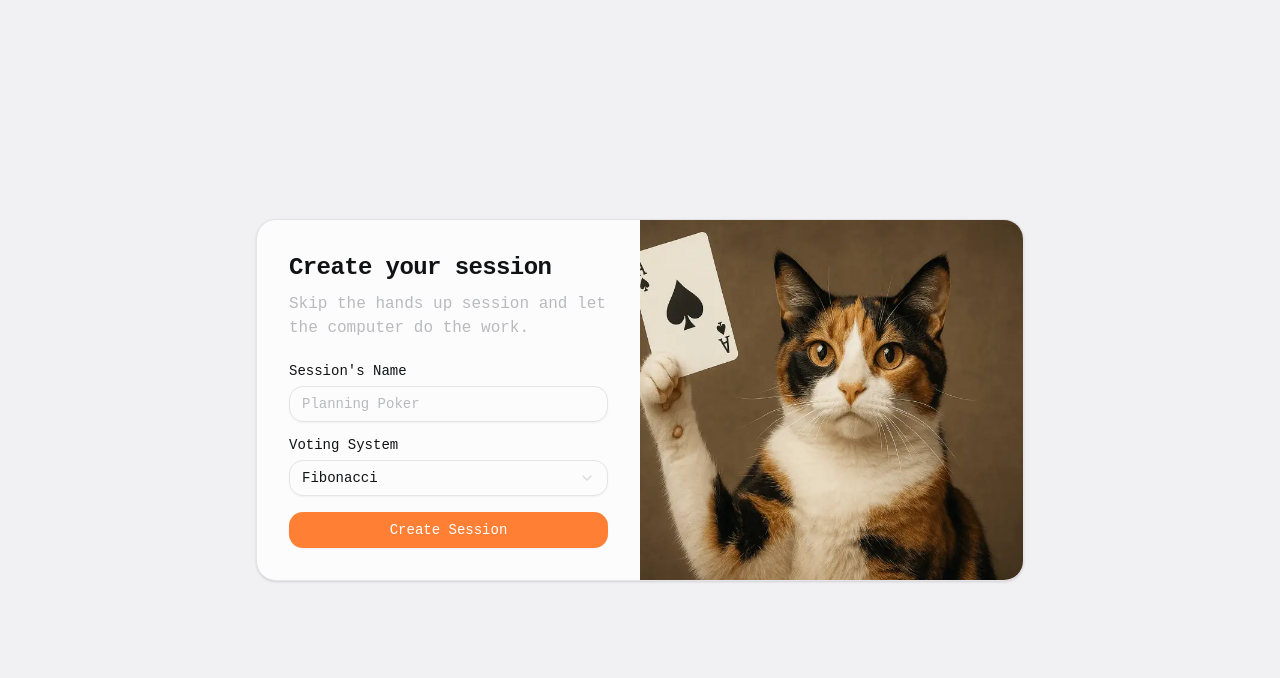
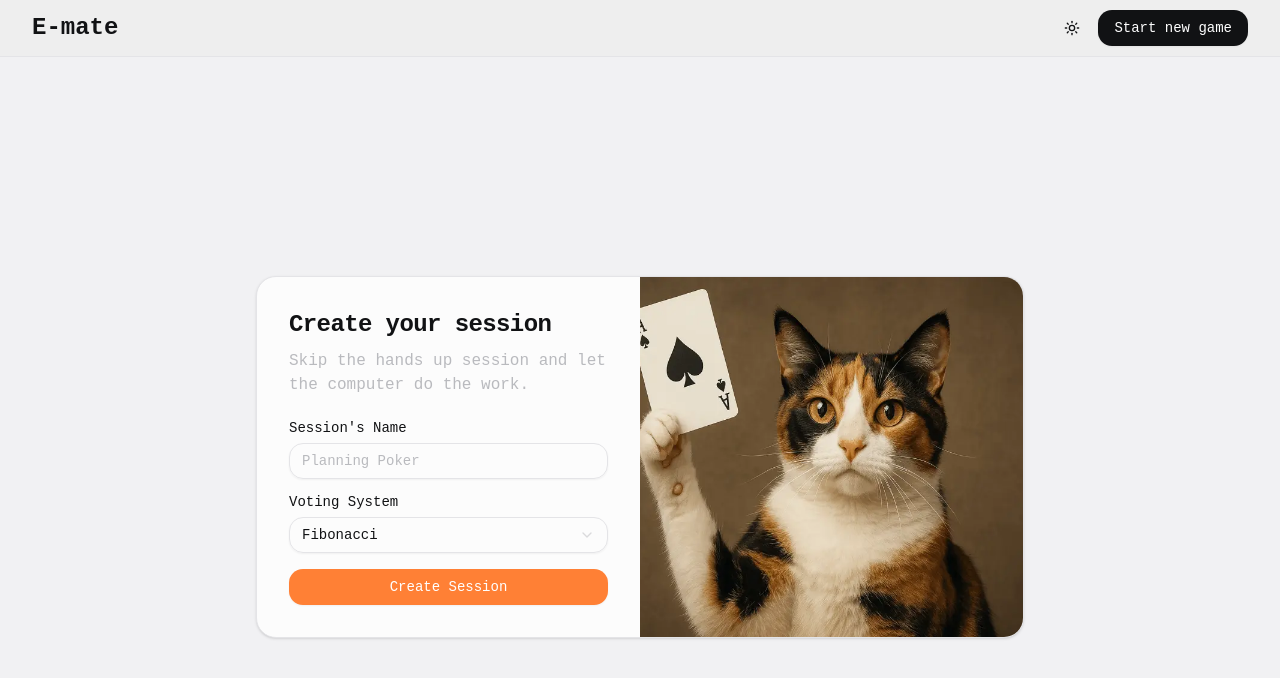
Before and after one commit to peeranat-dan/scrum-poker, a React (Vite) app: page /new-game in a window 1280 px wide. Shown: the top 678 px of the page. Built offline with nearby package versions, Linux system fonts and the light colour scheme; no server answers.

Commit message:
feat: add Header to BaseLayout

```diff
--- a/src/layouts/base.tsx
+++ b/src/layouts/base.tsx
@@ -1,17 +1,15 @@
+import Header from "@/components/layout/header";
 import { Toaster } from "@/components/ui/sonner";
-import { type PropsWithChildren } from "react";
 import { Outlet } from "react-router";
 
-type BaseLayoutProps = PropsWithChildren;
-
-export default function BaseLayout({ children }: Readonly<BaseLayoutProps>) {
+export default function BaseLayout() {
   return (
-    <div className="flex h-dvh w-screen flex-col">
-      {/* <Header /> */}
+    <div className="flex h-dvh w-screen flex-col relative">
+      <Header />
       <div className="flex flex-1 overflow-hidden">
         {/* <Sidebar /> */}
         <main className="flex flex-1 overflow-y-auto">
-          {children ?? <Outlet />}
+          <Outlet />
         </main>
       </div>
       <Toaster />
```
